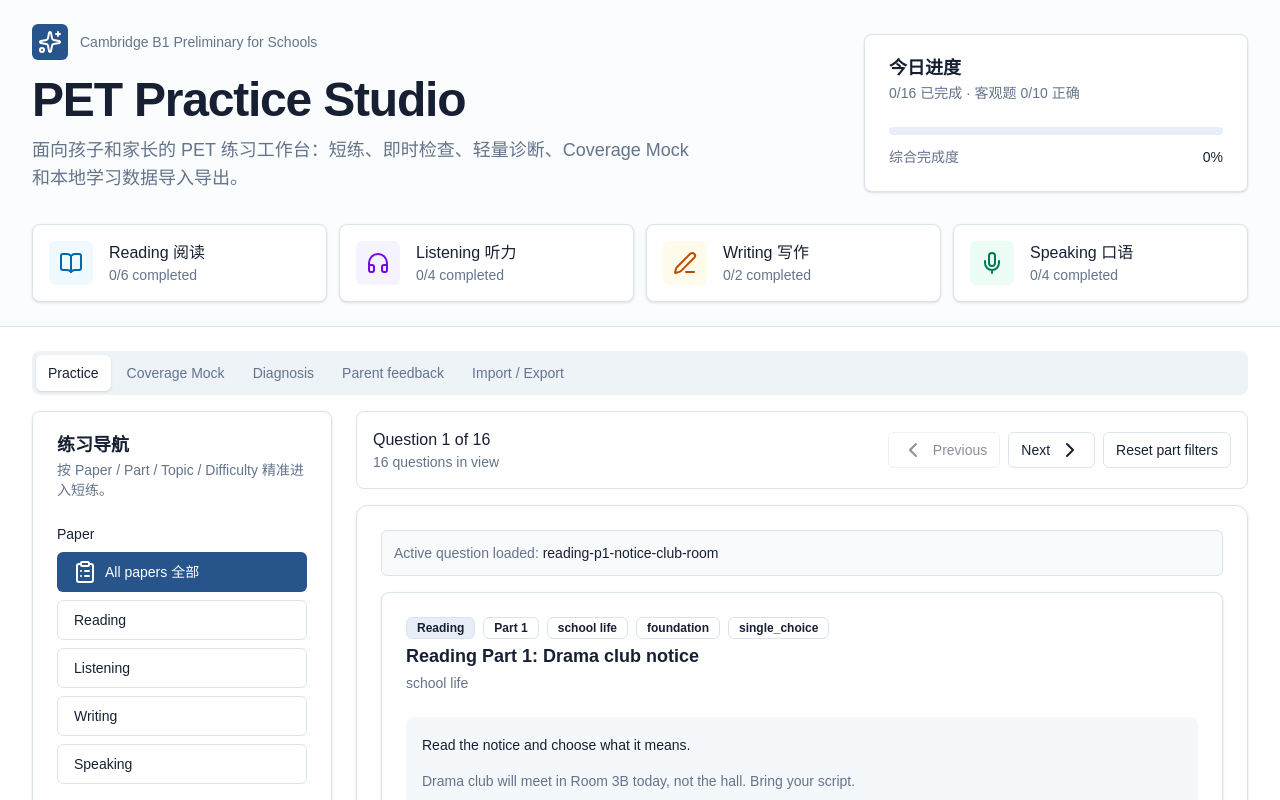
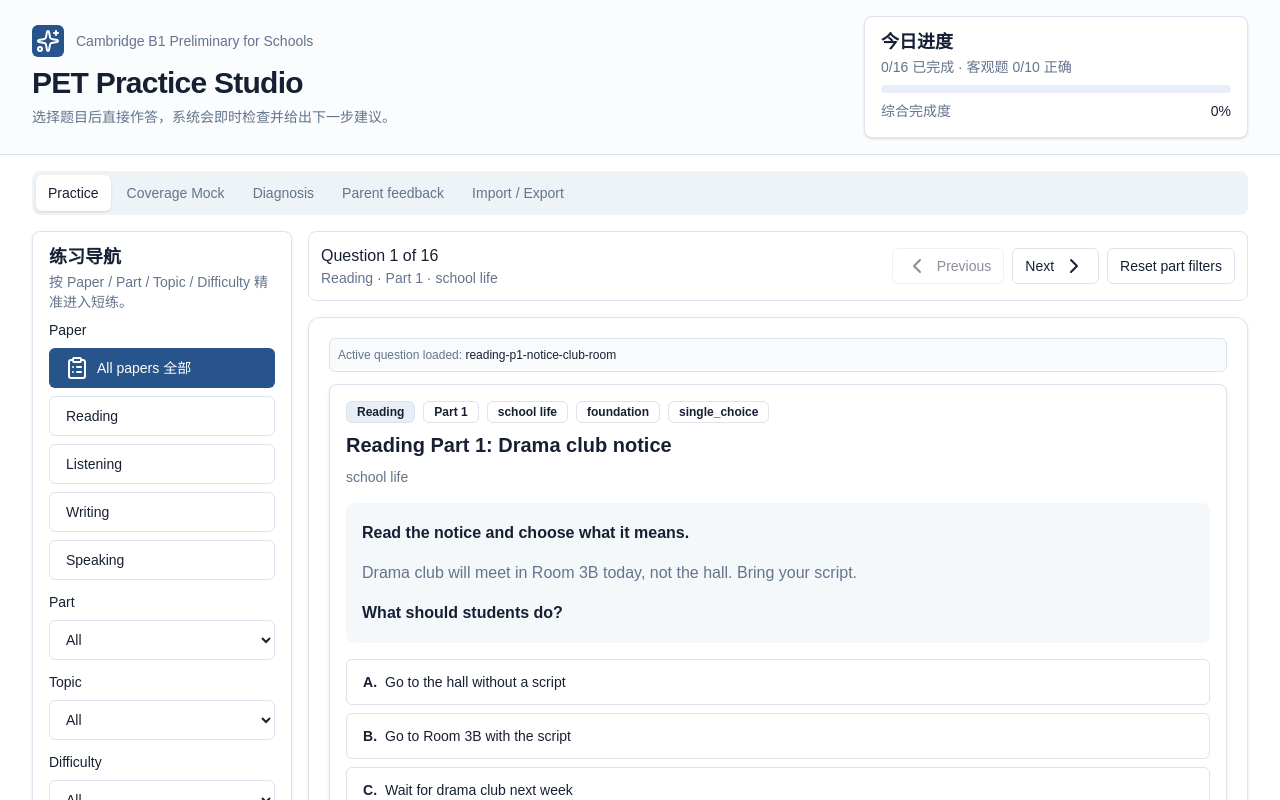
Before and after one commit to MagicWorld2100/PET-Practice-Studio, a Next.js app: page / in a window 1280 px wide. Shown: the top 800 px of the page. Built offline with nearby package versions, Linux system fonts and the light colour scheme.

Commit message:
fix: make practice question visible on first screen

```diff
--- a/components/layout/hero-panel.tsx
+++ b/components/layout/hero-panel.tsx
@@ -9,33 +9,32 @@ export function HeroPanel({ scoring }: { scoring: ScoreSummary }) {
     scoring.total === 0 ? 0 : Math.round((scoring.answered / scoring.total) * 100);
 
   return (
-    <div className="flex flex-col justify-between gap-5 lg:flex-row lg:items-end">
-      <div className="flex max-w-3xl flex-col gap-4">
+    <div className="flex flex-col justify-between gap-4 lg:flex-row lg:items-center">
+      <div className="flex max-w-3xl flex-col gap-2">
         <div className="flex items-center gap-3 text-sm font-medium text-muted-foreground">
-          <span className="inline-flex size-9 items-center justify-center rounded-md bg-primary text-primary-foreground">
+          <span className="inline-flex size-8 items-center justify-center rounded-md bg-primary text-primary-foreground">
             <Sparkles data-icon="inline-start" />
           </span>
           Cambridge B1 Preliminary for Schools
         </div>
-        <div className="flex flex-col gap-3">
-          <h1 className="text-3xl font-semibold tracking-tight sm:text-5xl">
+        <div className="flex flex-col gap-1">
+          <h1 className="text-2xl font-semibold tracking-tight sm:text-3xl">
             PET Practice Studio
           </h1>
-          <p className="max-w-2xl text-base leading-7 text-muted-foreground sm:text-lg">
-            面向孩子和家长的 PET 练习工作台：短练、即时检查、轻量诊断、Coverage
-            Mock 和本地学习数据导入导出。
+          <p className="max-w-2xl text-sm leading-6 text-muted-foreground">
+            选择题目后直接作答，系统会即时检查并给出下一步建议。
           </p>
         </div>
       </div>
       <Card className="w-full lg:max-w-sm">
-        <CardHeader>
+        <CardHeader className="p-4 pb-2">
           <CardTitle>今日进度</CardTitle>
           <CardDescription>
             {scoring.answered}/{scoring.total} 已完成 · 客观题 {scoring.objectiveCorrect}/
             {scoring.objectiveTotal} 正确
           </CardDescription>
         </CardHeader>
-        <CardContent className="flex flex-col gap-3">
+        <CardContent className="flex flex-col gap-2 p-4 pt-0">
           <Progress value={progressValue} />
           <div className="flex items-center justify-between text-sm text-muted-foreground">
             <span>综合完成度</span>
--- a/components/pet-practice-studio.tsx
+++ b/components/pet-practice-studio.tsx
@@ -5,7 +5,6 @@ import { useEffect, useMemo, useState } from "react";
 import { DiagnosisPanel } from "@/components/diagnosis/diagnosis-panel";
 import { ImportBankPanel } from "@/components/import/import-bank-panel";
 import { HeroPanel } from "@/components/layout/hero-panel";
-import { ModuleSummaryCards } from "@/components/layout/module-summary-cards";
 import { CoverageMockPanel } from "@/components/mock/coverage-mock-panel";
 import { ParentFeedbackPanel } from "@/components/parent/parent-feedback-panel";
 import { PracticePanel } from "@/components/practice/practice-panel";
@@ -209,13 +208,12 @@ export function PetPracticeStudio() {
   return (
     <main className="min-h-screen bg-background text-foreground">
       <section className="border-b bg-muted/30">
-        <div className="mx-auto flex w-full max-w-7xl flex-col gap-8 px-4 py-6 sm:px-6 lg:px-8">
+        <div className="mx-auto flex w-full max-w-7xl flex-col gap-4 px-4 py-4 sm:px-6 lg:px-8">
           <HeroPanel scoring={allScoring} />
-          <ModuleSummaryCards questions={allQuestions} answers={progress.answers} />
         </div>
       </section>
 
-      <section className="mx-auto w-full max-w-7xl px-4 py-6 sm:px-6 lg:px-8">
+      <section className="mx-auto w-full max-w-7xl px-4 py-4 sm:px-6 lg:px-8">
         <Tabs defaultValue="practice">
           <TabsList className="w-full justify-start">
             <TabsTrigger value="practice">Practice</TabsTrigger>
--- a/components/practice/objective-question.tsx
+++ b/components/practice/objective-question.tsx
@@ -35,8 +35,8 @@ export function ObjectiveQuestion({
             {answer ? `${answer}${selectedLabel ? ` · ${selectedLabel}` : ""}` : "none"}
           </span>
         </div>
-        <Button disabled={!answer} onClick={() => onAnswer(question.id, answer)}>
-          Check answer
+        <Button size="lg" disabled={!answer} onClick={() => onAnswer(question.id, answer)}>
+          Submit / Check answer
         </Button>
       </div>
     );
@@ -53,8 +53,8 @@ export function ObjectiveQuestion({
       <div className="rounded-md border bg-muted/40 p-3 text-sm text-muted-foreground">
         Selected: <span className="font-medium text-foreground">{answer || "none"}</span>
       </div>
-      <Button disabled={!answer.trim()} onClick={() => onAnswer(question.id, answer)}>
-        Check answer
+      <Button size="lg" disabled={!answer.trim()} onClick={() => onAnswer(question.id, answer)}>
+        Submit / Check answer
       </Button>
     </div>
   );
--- a/components/practice/practice-panel.tsx
+++ b/components/practice/practice-panel.tsx
@@ -49,23 +49,27 @@ export function PracticePanel({
   const currentAnswer = currentQuestion ? (answers[currentQuestion.id] ?? "") : "";
 
   return (
-    <div className="grid gap-6 lg:grid-cols-[300px_1fr]">
+    <div className="grid gap-4 lg:grid-cols-[260px_1fr]">
       <NavigatorPanel
         questions={allQuestions}
         filters={filters}
         onFiltersChange={onFiltersChange}
       />
       <div className="flex flex-col gap-4">
-        <div className="flex flex-col justify-between gap-3 rounded-lg border bg-card p-4 sm:flex-row sm:items-center">
+        <div className="flex flex-col justify-between gap-3 rounded-lg border bg-card p-3 sm:flex-row sm:items-center">
           <div>
             <p className="font-medium">
               {visibleQuestions.length === 0
                 ? "No question in current filter"
                 : `Question ${boundedIndex + 1} of ${visibleQuestions.length}`}
             </p>
-            <p className="text-sm text-muted-foreground">
-              {visibleQuestions.length} questions in view
-            </p>
+            {currentQuestion ? (
+              <p className="text-sm text-muted-foreground">
+                {currentQuestion.paper} · {currentQuestion.part} · {currentQuestion.topic}
+              </p>
+            ) : (
+              <p className="text-sm text-muted-foreground">{visibleQuestions.length} questions in view</p>
+            )}
           </div>
           <div className="flex flex-wrap gap-2">
             <Button
@@ -100,9 +104,9 @@ export function PracticePanel({
         {currentQuestion ? (
           <div
             data-testid="active-question-card"
-            className="rounded-xl border bg-white p-6 shadow-sm"
+            className="rounded-xl border bg-white p-4 shadow-sm sm:p-5"
           >
-            <div className="mb-4 rounded-md border bg-muted/40 p-3 text-sm text-muted-foreground">
+            <div className="mb-3 rounded-md border bg-muted/40 p-2 text-xs text-muted-foreground">
               Active question loaded:{" "}
               <span className="font-medium text-foreground">{currentQuestion.id}</span>
             </div>
@@ -193,11 +197,11 @@ function NavigatorPanel({
 
   return (
     <Card className="h-fit">
-      <CardHeader>
+      <CardHeader className="p-4 pb-2">
         <CardTitle>练习导航</CardTitle>
         <CardDescription>按 Paper / Part / Topic / Difficulty 精准进入短练。</CardDescription>
       </CardHeader>
-      <CardContent className="flex flex-col gap-4">
+      <CardContent className="flex flex-col gap-3 p-4 pt-0">
         <div className="flex flex-col gap-2">
           <p className="text-sm font-medium">Paper</p>
           {(["All", ...paperOrder] as const).map((paper) => (
--- a/components/practice/question-card.tsx
+++ b/components/practice/question-card.tsx
@@ -49,7 +49,7 @@ export function QuestionCard({
   return (
     <article>
       <Card>
-        <CardHeader>
+        <CardHeader className="p-4 pb-2">
           <div className="flex flex-col justify-between gap-3 sm:flex-row sm:items-start">
             <div className="flex flex-col gap-2">
               <div className="flex flex-wrap items-center gap-2">
@@ -59,7 +59,7 @@ export function QuestionCard({
                 <Badge variant="outline">{question.difficulty}</Badge>
                 <Badge variant="outline">{question.type}</Badge>
               </div>
-              <CardTitle>{question.title}</CardTitle>
+              <CardTitle className="text-xl leading-7">{question.title}</CardTitle>
               <CardDescription>{question.topic}</CardDescription>
             </div>
             {result?.isAnswered ? (
@@ -73,9 +73,9 @@ export function QuestionCard({
             ) : null}
           </div>
         </CardHeader>
-        <CardContent className="flex flex-col gap-4">
-          <div className="rounded-lg bg-muted/60 p-4 text-sm leading-6">
-            <p className="font-medium">{question.prompt}</p>
+        <CardContent className="flex flex-col gap-4 p-4 pt-2">
+          <div className="rounded-lg bg-muted/60 p-4 text-base leading-7">
+            <p className="font-semibold text-foreground">{question.prompt}</p>
             {question.audioLabel ? (
               <p className="mt-2 text-muted-foreground">Audio: {question.audioLabel}</p>
             ) : null}
@@ -85,7 +85,7 @@ export function QuestionCard({
             {question.paper === "Listening" && question.passage ? (
               <p className="mt-3 text-muted-foreground">{question.passage}</p>
             ) : null}
-            {question.question ? <p className="mt-3 font-medium">{question.question}</p> : null}
+            {question.question ? <p className="mt-3 font-semibold text-foreground">{question.question}</p> : null}
           </div>
 
           {question.paper === "Listening" ? (
```
